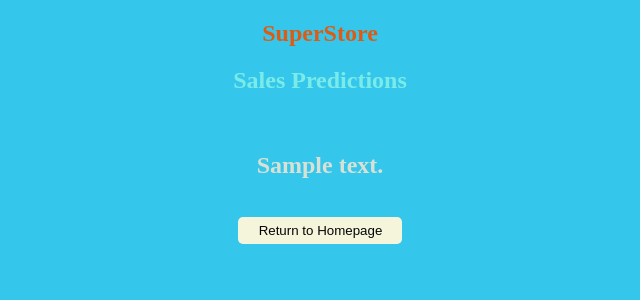
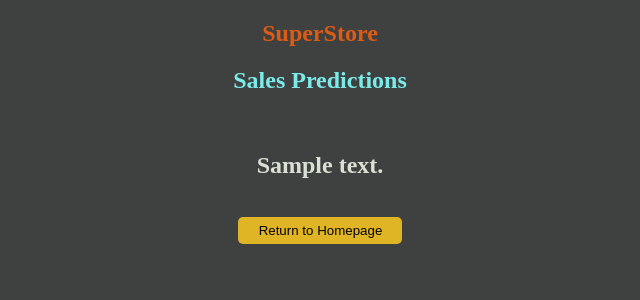
Before and after one commit to AkashHunashal/SuperStore, a Flask app: template templates/predict.html in a window 1280 px wide. Shown: the top 300 px of the page, without its empty margins (320-960 px from the left). Run offline with Flask 2, Linux system fonts and the light colour scheme; the template is opened without the code that fills it: most values are stand-ins (such as "Sample title", 1, 10 or a date in 2020); parts of the project's set-up code (start-up, migrations or seed data) failed here and were passed over.

Commit message:
Add files via upload

```diff
--- a/static/css/main.css
+++ b/static/css/main.css
@@ -1,6 +1,6 @@
 
     body {
-        background-color: rgb(52, 199, 235);
+        background-color: rgb(63, 64, 64);
         text-align: center;
         padding: 0px;
     }
@@ -16,4 +16,5 @@
   border-color: black;
   block-size: fit-content;
   background-color:rgb(252, 252, 158);
+  cursor: pointer;
 }
--- a/static/css/predict.css
+++ b/static/css/predict.css
@@ -1,5 +1,5 @@
 body {
-  background-color: rgb(52, 199, 235);
+  background-color: rgb(63,64,64);
   text-align: center;
   padding: 0px;
   /* background-image: '../static/Images/mercedes_logo.jpg';
@@ -20,7 +20,8 @@
   border-radius:5px;
   border-color: black;
   block-size: fit-content;
-  background-color:beige;
+  background-color:rgb(223, 180, 37);
+  cursor: pointer;
   /* --bs-btn-bg: var(--bd-violet);
   --bs-btn-border-color: var(--bd-violet);
   --bs-btn-border-radius: .5rem;
```
